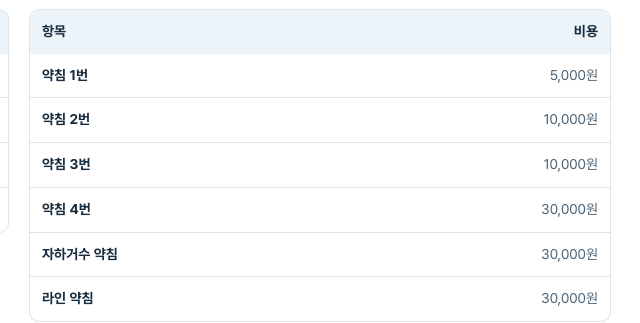
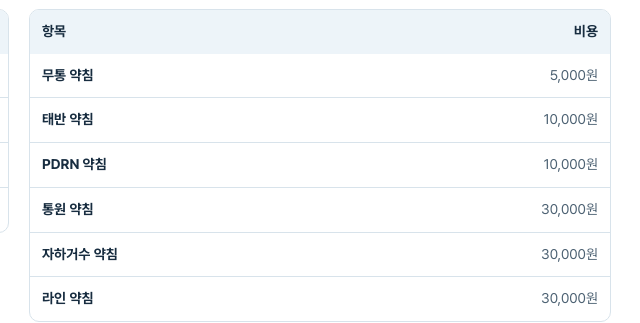
Before and after one commit to ssakarin/khhongik-website, a plain HTML site: page fees.html in a window 1280 px wide. Shown: the part 413-736 px from the top of the page, 621-1261 px from the left. Drawn offline with Linux system fonts and the light colour scheme.

Commit message:
Name the four injection fee items

```diff
--- a/fees.html
+++ b/fees.html
@@ -65,10 +65,10 @@
           <table aria-labelledby="injections-title">
             <thead><tr><th scope="col">항목</th><th scope="col">비용</th></tr></thead>
             <tbody>
-            <tr><th scope="row">약침 1번</th><td>5,000원</td></tr>
-            <tr><th scope="row">약침 2번</th><td>10,000원</td></tr>
-            <tr><th scope="row">약침 3번</th><td>10,000원</td></tr>
-            <tr><th scope="row">약침 4번</th><td>30,000원</td></tr>
+            <tr><th scope="row">무통 약침</th><td>5,000원</td></tr>
+            <tr><th scope="row">태반 약침</th><td>10,000원</td></tr>
+            <tr><th scope="row">PDRN 약침</th><td>10,000원</td></tr>
+            <tr><th scope="row">통원 약침</th><td>30,000원</td></tr>
             <tr><th scope="row">자하거수 약침</th><td>30,000원</td></tr>
             <tr><th scope="row">라인 약침</th><td>30,000원</td></tr>
             </tbody>
```
